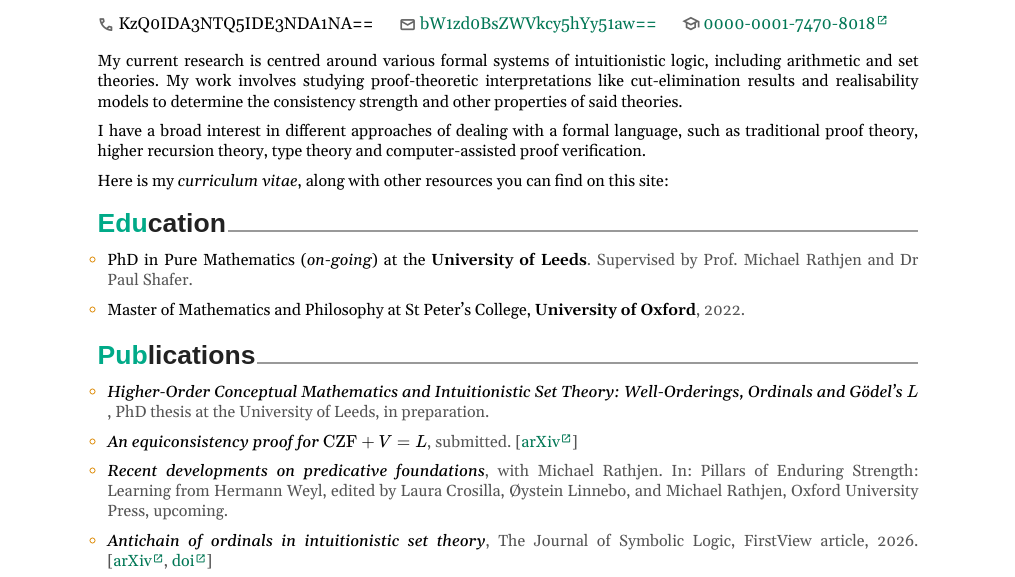
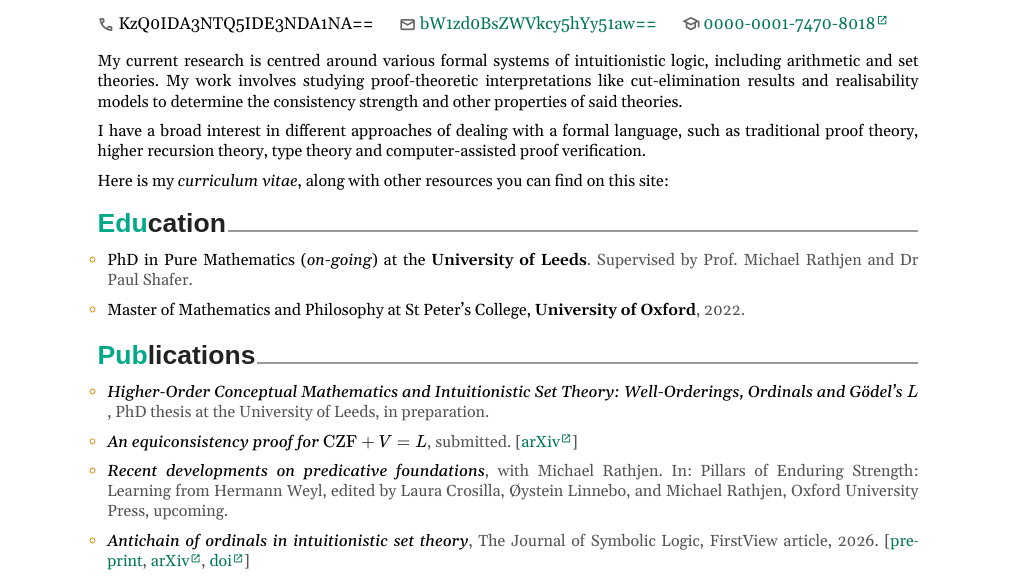
Before and after one commit to s5wang/s5wang.github.io, a plain HTML site: page public/index.html in a window 1280 px wide. Shown: the part 223-800 px from the top of the page, without its empty margins (132-1147 px from the left). Drawn offline with nearby package versions, Linux system fonts and the light colour scheme; a web font is replaced by a local one.

Commit message:
Link to antichain preprint

```diff
--- a/public/index.html
+++ b/public/index.html
@@ -83,7 +83,7 @@
         <li><i class="cv-main cv-emph">Higher-Order Conceptual Mathematics and Intuitionistic Set Theory: Well-Orderings, Ordinals and G&ouml;del&rsquo;s \(L\)</i>, PhD thesis at the University of Leeds, in preparation.</li>
         <li><i class="cv-main cv-emph">An equiconsistency proof for \(\mathrm{CZF} + V = L\)</i>, submitted. <span class="links">[<a href="https://arxiv.org/abs/2602.13917" target="_blank" rel="noopener noreferrer">arXiv<span class="material-symbols-outlined external-link"></span></a>]</span></li>
         <li><i class="cv-main cv-emph">Recent developments on predicative foundations</i>, with Michael Rathjen. In: Pillars of Enduring Strength: Learning from Hermann Weyl, edited by Laura Crosilla, &Oslash;ystein Linnebo, and Michael Rathjen, Oxford University Press, upcoming.</li>
-        <li><i class="cv-main cv-emph">Antichain of ordinals in intuitionistic set theory</i>, The Journal of Symbolic Logic, FirstView article, 2026. <span class="links">[<a href="https://arxiv.org/abs/2510.18859" target="_blank" rel="noopener noreferrer">arXiv<span class="material-symbols-outlined external-link"></span></a>, <a href="https://doi.org/10.1017/jsl.2026.10211" target="_blank" rel="noopener noreferrer">doi<span class="material-symbols-outlined external-link"></span></a>]</span></li>
+        <li><i class="cv-main cv-emph">Antichain of ordinals in intuitionistic set theory</i>, The Journal of Symbolic Logic, FirstView article, 2026. <span class="links">[<a href="pdf/25-incom-ord.pdf" target="_blank">preprint</a>, <a href="https://arxiv.org/abs/2510.18859" target="_blank" rel="noopener noreferrer">arXiv<span class="material-symbols-outlined external-link"></span></a>, <a href="https://doi.org/10.1017/jsl.2026.10211" target="_blank" rel="noopener noreferrer">doi<span class="material-symbols-outlined external-link"></span></a>]</span></li>
         <li><i class="cv-main cv-emph">Some notes on plump ordinals</i>, available at arXiv:2601.23070 [math.LO], 2026. <span class="links">[<a href="pdf/26-plump.pdf" target="_blank">preprint</a>, <a href="https://arxiv.org/abs/2601.23070" target="_blank" rel="noopener noreferrer">arXiv<span class="material-symbols-outlined external-link"></span></a>]</span></li>
         <li><i class="cv-main cv-emph">An ordinal analysis of CM and its extensions</i>, available at arXiv:2501.12631 [math.LO], 2025. <span class="links">[<a href="pdf/25-cm.pdf" target="_blank">preprint</a>, <a href="https://arxiv.org/abs/2501.12631" target="_blank" rel="noopener noreferrer">arXiv<span class="material-symbols-outlined external-link"></span></a>]</span></li>
         <li><i class="cv-main cv-emph">Separating two notions of finiteness</i>, unpublished notes, 2023. <span class="links">[<a href="pdf/23-finiteness.pdf" target="_blank">preprint</a>]</span></li>
```
